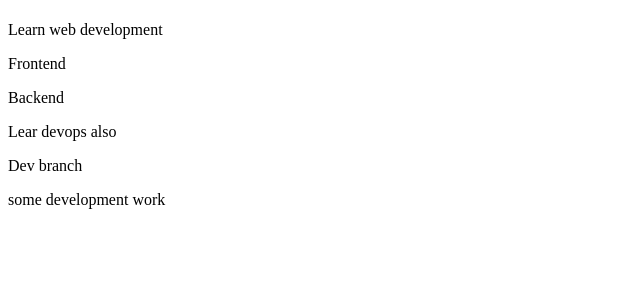
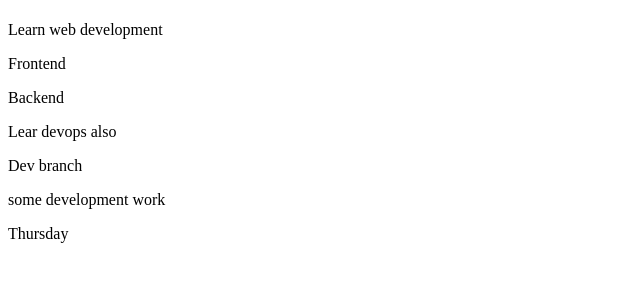
Before and after one commit to Dilip-Bhoi/git-demo, a website: page index.html in a window 1280 px wide. Shown: the part 59-340 px from the top of the page, without its empty margins (0-640 px from the left). Drawn offline with Linux system fonts and the light colour scheme.

Commit message:
today is thursday

```diff
--- a/index.html
+++ b/index.html
@@ -11,5 +11,6 @@
         <p>Lear devops also</p>
         <p>Dev branch</p>
         <p>some development work</p>
+        <p>Thursday</p>
     </body>
 </html>
```
